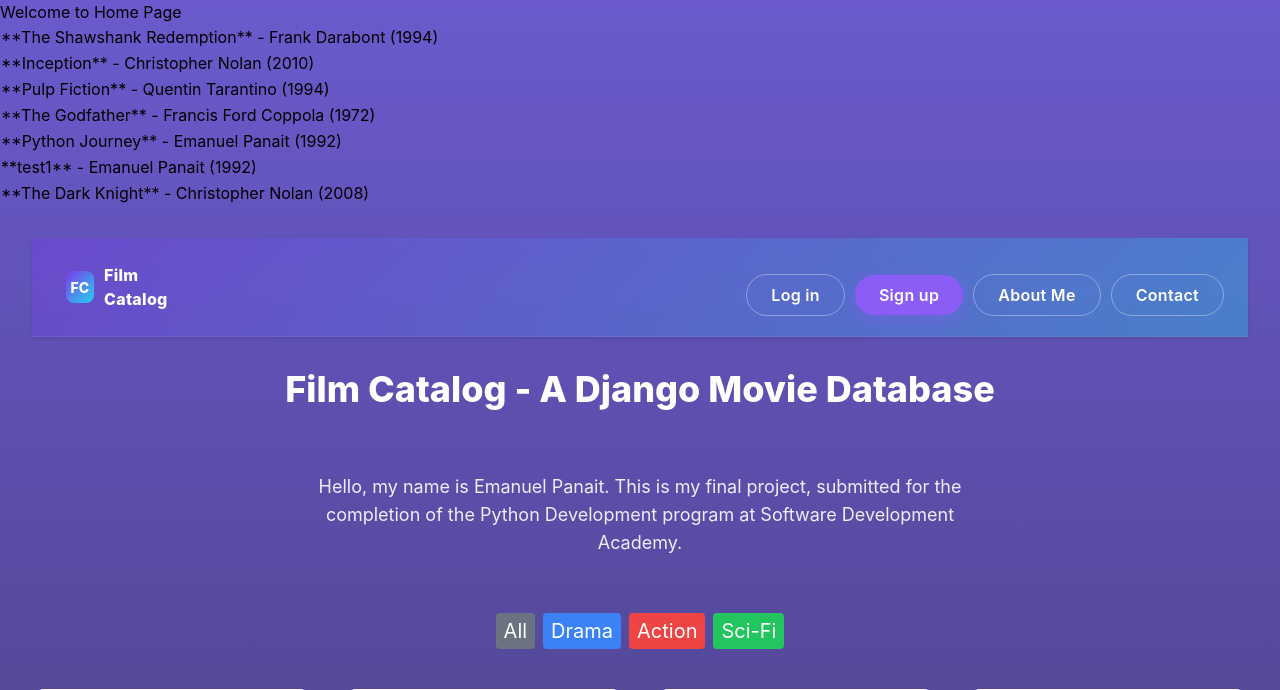
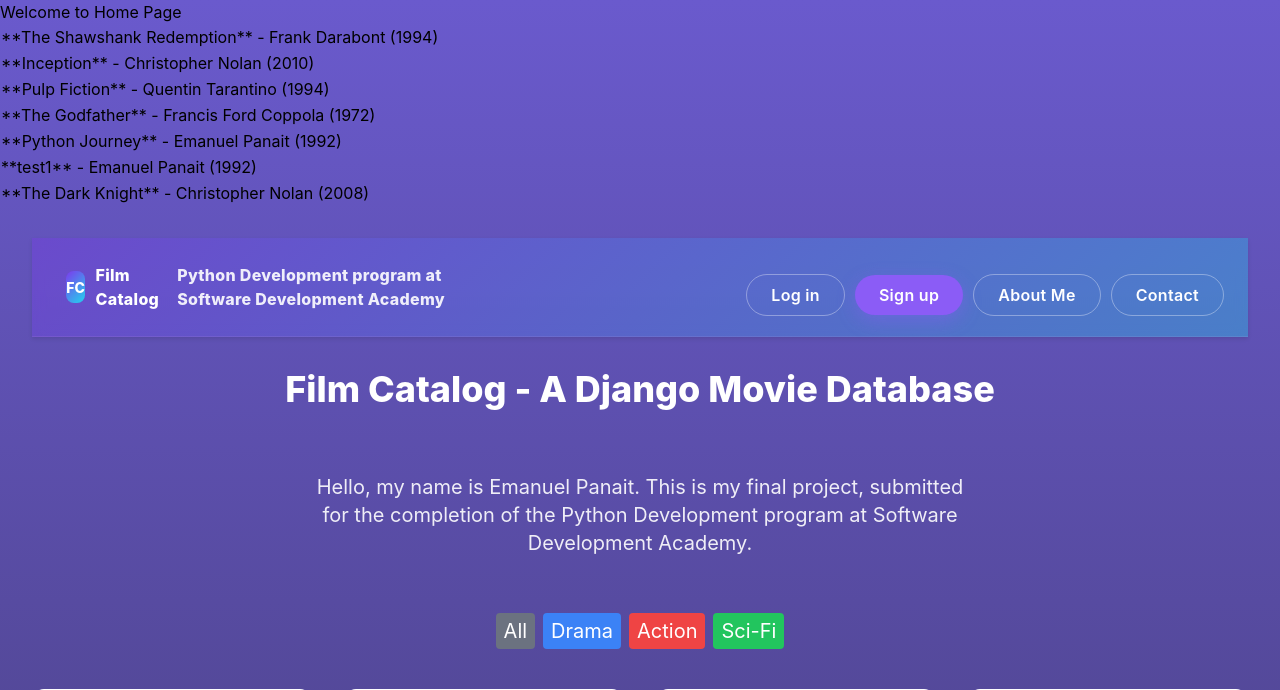
Before and after one commit to Rayns15/Film-Catalog, a Django app: page / in a window 1280 px wide. Shown: the top 690 px of the page. Run offline with Django 5.2, Linux system fonts and the light colour scheme; data comes from the database, SQL or seed files in the repository; both versions use the stored data as it was after the commit; some libraries are stand-ins or nearby versions.

```diff
--- a/viewer/Templates/home.html
+++ b/viewer/Templates/home.html
@@ -175,8 +175,7 @@
                 <a class="brand" href="http://127.0.0.1:8000/home/" aria-label="Film Catalog home"></a>
                     <span class="brand-badge" aria-hidden="true">FC</span>
                     <span>Film Catalog</span>
-                </a>
-            <nav class="actions flex justify-end w-full gap-4 mt-4" aria-label="User account actions">
+                <p class="tagline hidden sm:inline-block ml-2 text-white/90">Python Development program at Software Development Academy</p><nav class="actions flex justify-end w-full gap-4 mt-4" aria-label="User account actions">
                 <a class="btn btn-login" href="http://127.0.0.1:8000/home/" style="padding:12px 24px;">My account</a>
                 <a class="btn btn-signup" id="logout-link" href="#" style="padding:12px 24px;">Log out</a>
                 <a class="btn btn-login" href="http://127.0.0.1:8000/aboutme/" style="padding:12px 24px;">About Me</a>
@@ -186,7 +185,7 @@
         </header>
         <h1 class="text-4xl font-extrabold text-white mb-8 text-center col-span-full">Film Catalog - A Django Movie Database</h1>
                 <div class="flex justify-center col-span-full mb-4">
-                    <p class="text-white/90 text-lg max-w-2xl text-center mx-4">
+                    <p class="text-white/90 text-xl max-w-2xl text-center mx-4">
                         Hello, my name is Emanuel Panait. This is my final project, submitted for the completion of the Python Development program at Software Development Academy.
                     </p>
                 </div>
```
Also changed, not shown: db.sqlite3, viewer/Static/Pics/home2.jpg (added).
